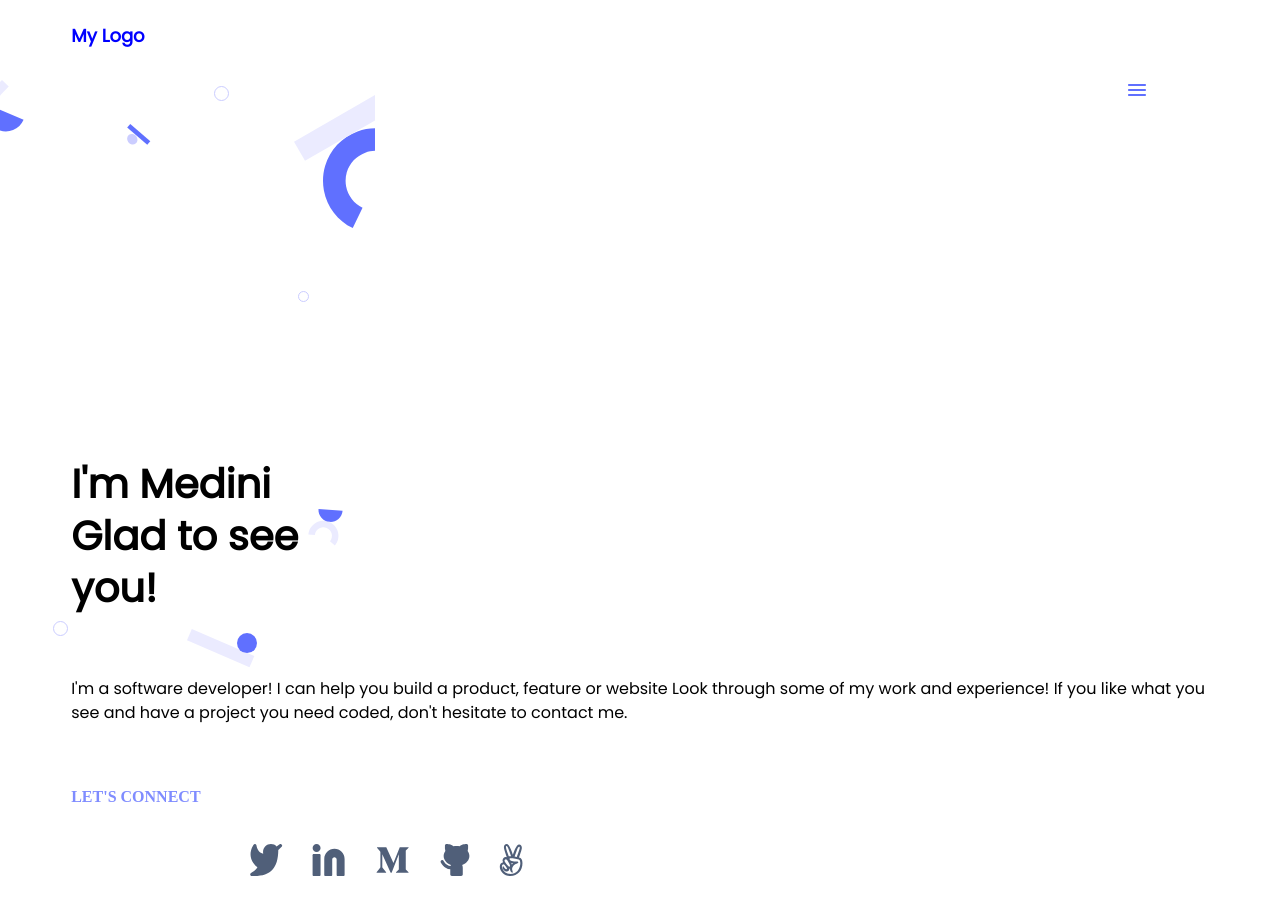
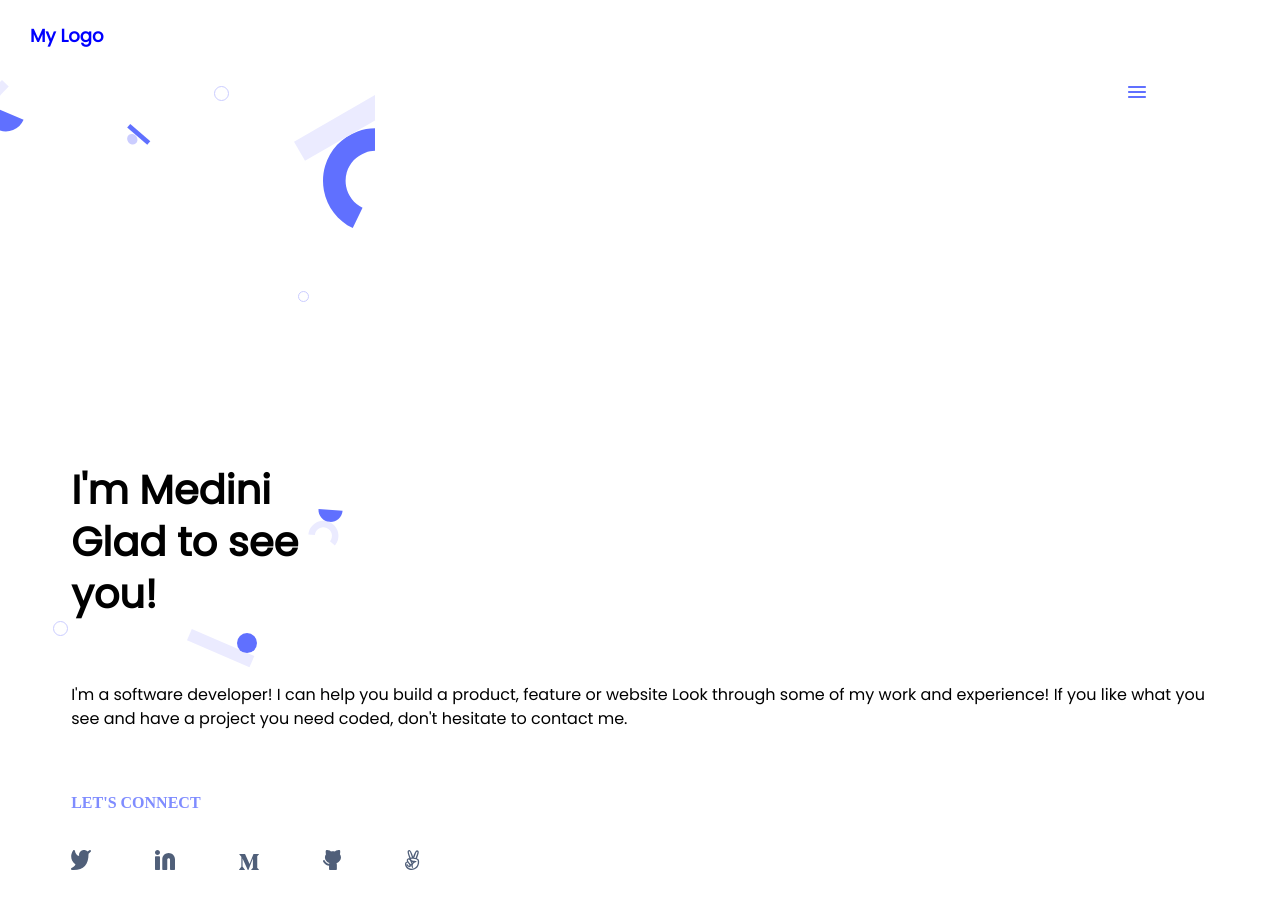
Before and after one commit to Medini-Rajendra/project2_microverse, a plain HTML site: page index.html in a window 1280 px wide. Drawn offline with Linux system fonts and the light colour scheme.

Commit message:
Made changes as per reviewer suggestions

```diff
--- a/index.html
+++ b/index.html
@@ -8,10 +8,12 @@
     <link rel="stylesheet" href="style.css">
 </head>
 <body>
-    <div class="container">
-        <h3 class="main_heading">My Logo</h3>
-        <img class="menubutton" src='./images/Union.svg' alt="menubutton">
-    </div>
+    <section class="container">
+        <a><h3 class="main_heading">My Logo</h3></a>
+        <nav>
+            <img class="menubutton" src='./images/Union.svg' alt="menubutton">
+        </nav>
+    </section>
     <section class="container mobilepara">
         <h1>I'm Medini<br>Glad to see<br>you!</h1>
         <p>I'm a software developer! I can help you
@@ -21,7 +23,14 @@
             have a project you need coded, don't
             hesitate to contact me.</p>
         <h4>LET'S CONNECT</h4>
-        <img src='./images/social_media_icons.svg' class="social_media_icons" alt="social media icons">
+        <!--img src='./images/social_media_icons.svg' class="social_media_icons" alt="social media icons"!>!-->
+        <ul class="social_media_icons">
+            <li><a href=#><img src='./images/twitter.svg' alt="twitter icon"></a></li>
+            <li><a href=#><img src='./images/Linkedin_icon.svg' alt="LinkedIn icon"></a></li>
+            <li><a href=#><img src='./images/m_icon.svg' alt="M icon"></a></li>
+            <li><a href=#><img src='./images/cat_icon.svg' alt="Cat icon"></a></li>
+            <li><a href=#><img src='./images/hand_icon.svg' alt="Hand icon"></a></li>
+        </ul>
     </section>
 </body>
 </html>
--- a/style.css
+++ b/style.css
@@ -8,12 +8,13 @@ body {
 
 .main_heading {
   color: blue;
-  padding-left: 5%;
+  padding-left: 30%;
   font-family: 'Poppins', sans-serif;
   font-style: normal;
   font-weight: bold;
   font-size: 18px;
   line-height: 20px;
+  width: 100%;
 }
 
 .container {
@@ -21,7 +22,7 @@ body {
   justify-content: space-between;
 }
 
-.menubutton {
+nav {
   color: black;
   margin: 6% 10%;
 }
@@ -51,9 +52,22 @@ body {
 }
 
 .social_media_icons {
+  list-style-type: none;
+  /*width: 50%;
+  height: 2em;*/
+  padding-left: 5%;
+  margin-top: unset;
+}
+
+.mobilepara > ul > li {
+  display: inline;
+  height: 2em;
   width: 50%;
-  height: 2em;
   padding-left: 5%;
+}
+
+.mobilepara > ul > li:first-child {
+  padding-left: unset;
 }
 
 .mobilepara > h4 {
```
Also changed, not shown: images/Linkedin_icon.svg (added), images/cat_icon.svg (added), images/hand_icon.svg (added), images/m_icon.svg (added), images/twitter.svg (added).
